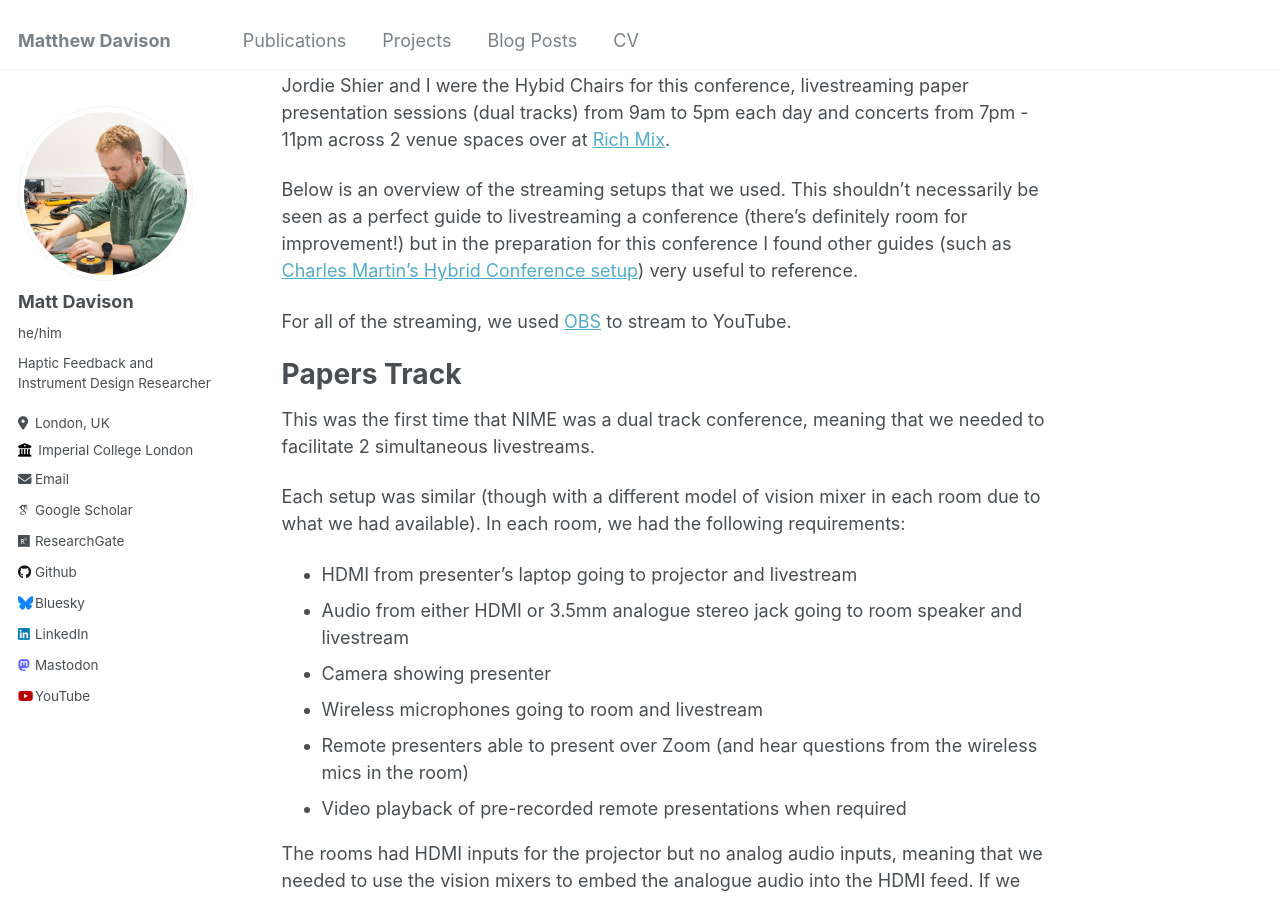
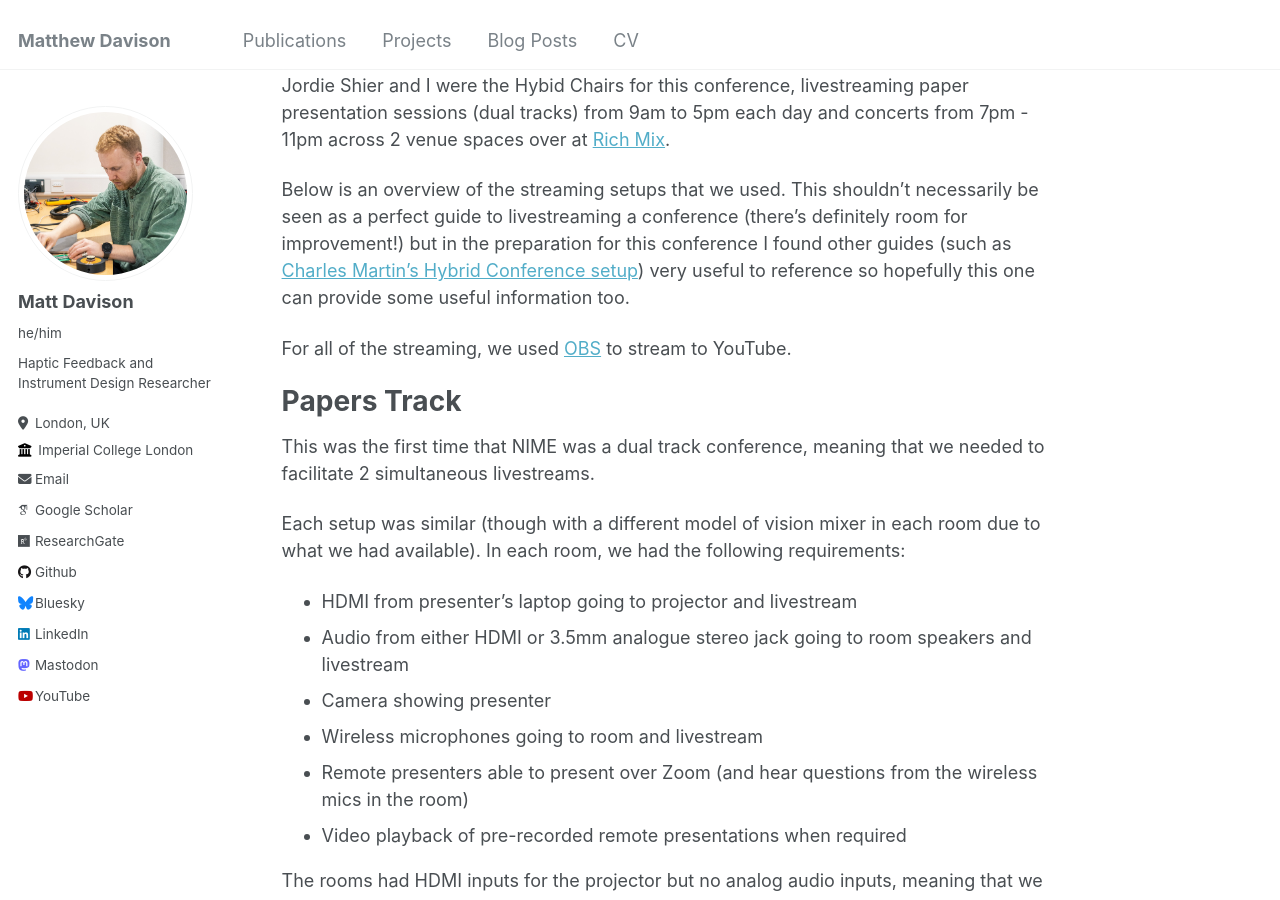
Before and after one commit to davisonaudio/davisonaudio.github.io, a Jekyll site: the page built from _posts/2026-06-29-NIME-streaming.md, in a window 1280 px wide and 900 px high, scrolled down 235 px. Built offline with Jekyll 4.4.1, drawn with Linux system fonts in a browser that asks for light colours; some web fonts are replaced; some of the changed text lies outside the part shown.

Commit message:
Updated post text

```diff
--- a/_posts/2026-06-29-NIME-streaming.md
+++ b/_posts/2026-06-29-NIME-streaming.md
@@ -12,7 +12,7 @@ This June, [our lab](https://instrumentslab.org/) co-hosted the [New Interfaces
 
 Jordie Shier and I were the Hybid Chairs for this conference, livestreaming paper presentation sessions (dual tracks) from 9am to 5pm each day and concerts from 7pm - 11pm across 2 venue spaces over at [Rich Mix](https://richmix.org.uk/).
 
-Below is an overview of the streaming setups that we used. This shouldn't necessarily be seen as a perfect guide to livestreaming a conference (there's definitely room for improvement!) but in the preparation for this conference I found other guides (such as [Charles Martin's Hybrid Conference setup](https://charlesmartin.au/blog/2023/07/20/hybrid-conference)) very useful to reference.
+Below is an overview of the streaming setups that we used. This shouldn't necessarily be seen as a perfect guide to livestreaming a conference (there's definitely room for improvement!) but in the preparation for this conference I found other guides (such as [Charles Martin's Hybrid Conference setup](https://charlesmartin.au/blog/2023/07/20/hybrid-conference)) very useful to reference so hopefully this one can provide some useful information too.
 
 For all of the streaming, we used [OBS](https://obsproject.com/) to stream to YouTube.
 
@@ -23,7 +23,7 @@ This was the first time that NIME was a dual track conference, meaning that we n
 Each setup was similar (though with a different model of vision mixer in each room due to what we had available). In each room, we had the following requirements:
 
 - HDMI from presenter's laptop going to projector and livestream
-- Audio from either HDMI or 3.5mm analogue stereo jack going to room speaker and livestream
+- Audio from either HDMI or 3.5mm analogue stereo jack going to room speakers and livestream
 - Camera showing presenter
 - Wireless microphones going to room and livestream
 - Remote presenters able to present over Zoom (and hear questions from the wireless mics in the room)
@@ -62,3 +62,6 @@ For video, we borrowed two JVC GY-HM600 video cameras (one for each room). These
 Finally, though we didn't take the feed into the streaming computer, we gave the stage managers a GoPro mounted on a microphone stand to use in each room. The HDMI output of this was displayed on the projector for some of the performances - which hopefully gave the audience a better view of some of the more subtle interactions onstage.
 
 We had a laptop at the back of each room, with the various video and audio feeds for each room going into that laptop, running OBS. We wanted one continuous stream for the entire evening which presented a problem when the stream between laptops. Luckily, Jordie discovered that YouTube primary and backup stream URLs can be used for this purpose. We started one laptop streaming to the primary server then, when we switched rooms, we would start streaming in the other room to the backup server and stop the stream in the first room. This ensured that the stream remained uninterrupted.
+
+
+Massive thanks go to the AV staff at Loughborough University London and the technicians at Rich Mix for being so helpful - they made our lives much easier over the course of the week! Also big thanks to our wonderful colleagues June Kuhn and Adam Schmidt for assisting with camera operating at Rich Mix!
```
